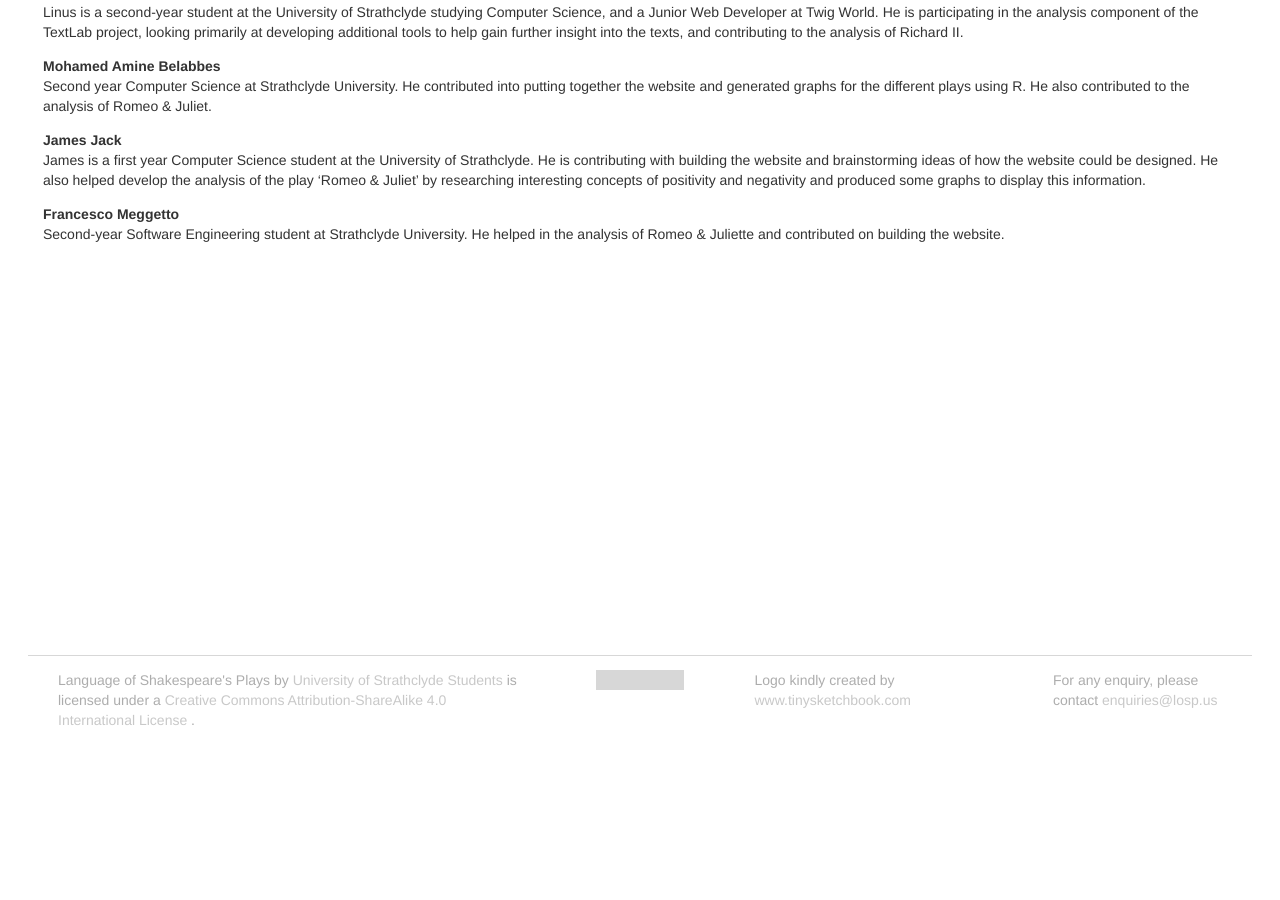
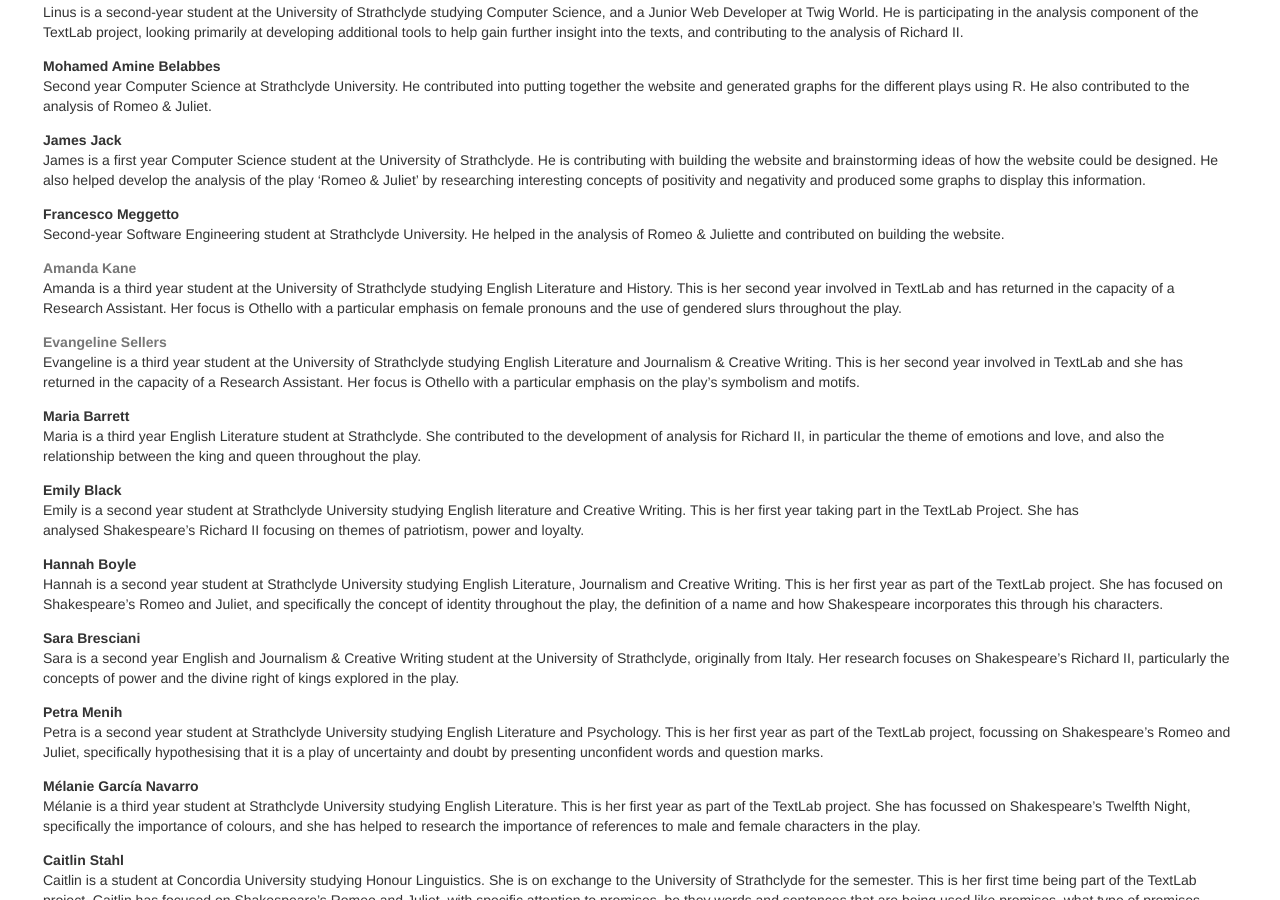
Before and after one commit to iahmed0/SU-LOSP.github.io, a Jekyll site: the page built from contributors.md, in a window 1280 px wide and 900 px high, scrolled down 426 px. Built offline with Jekyll 4.4.1, drawn with Linux system fonts in a browser that asks for light colours; before the commit the page ends 1170 px from its top, so only the background shows below that; some of the changed text lies outside the part shown; grey boxes are pictures that could not be loaded.

Commit message:
Update contributors

```diff
--- a/contributors.md
+++ b/contributors.md
@@ -2,7 +2,7 @@
 title: Contributors
 ---
 
-Rebecca Russell
+[Rebecca Russell](rebecca.e.russell.2013@uni.strath.ac.uk)
 : Rebecca is a third year student at Strathclyde University studying English
 Literature and Spanish. This is her second year as part of the TextLab project,
 returning this year as a Research Assistant. She has focussed on Shakespeare’s
@@ -27,7 +27,78 @@ into putting together the website and generated graphs for the different plays
 using R. He also contributed to the analysis of Romeo & Juliet.
 
 James Jack
-: James is a first year Computer Science student at the University of Strathclyde. He is contributing with building the website and brainstorming ideas of how the website could be designed. He also helped develop the analysis of the play ‘Romeo & Juliet’ by researching interesting concepts of positivity and negativity and produced some graphs to display this information.
+: James is a first year Computer Science student at the University of
+Strathclyde. He is contributing with building the website and brainstorming
+ideas of how the website could be designed. He also helped develop the analysis
+of the play ‘Romeo & Juliet’ by researching interesting concepts of positivity
+and negativity and produced some graphs to display this information.
 
 Francesco Meggetto
-: Second-year Software Engineering student at Strathclyde University. He helped in the analysis of Romeo & Juliette and contributed on building the website.
+: Second-year Software Engineering student at Strathclyde University. He helped
+in the analysis of Romeo & Juliette and contributed on building the website.
+
+[Amanda Kane](amanda.kane.2013@uni.strath.ac.uk)
+: Amanda is a third year student at the University of Strathclyde studying
+English Literature and History. This is her second year involved in TextLab and
+has returned in the capacity of a Research Assistant. Her focus is Othello with
+a particular emphasis on female pronouns and the use of gendered slurs
+throughout the play.
+
+
+[Evangeline Sellers](evangeline.sellers.2013@uni.strath.ac.uk)
+: Evangeline is a third year student at the University of Strathclyde studying
+English Literature and Journalism & Creative Writing. This is her second year
+involved in TextLab and she has returned in the capacity of a Research
+Assistant. Her focus is Othello with a particular emphasis on the play’s
+symbolism and motifs.
+
+
+Maria Barrett
+: Maria is a third year English Literature student at Strathclyde. She
+contributed to the development of analysis for Richard II, in particular the
+theme of emotions and love, and also the relationship between the king and queen
+throughout the play.
+
+Emily Black
+: Emily is a second year student at Strathclyde University studying English
+literature and Creative Writing. This is her first year taking part in the
+TextLab Project. She has analysed Shakespeare's Richard II focusing on themes of
+patriotism, power and loyalty.
+
+Hannah Boyle
+: Hannah is a second year student at Strathclyde University studying English
+Literature, Journalism and Creative Writing. This is her first year as part of
+the TextLab project. She has focused on Shakespeare’s Romeo and Juliet, and
+specifically the concept of identity throughout the play, the definition of a
+name and how Shakespeare incorporates this through his characters.
+
+Sara Bresciani
+: Sara is a second year English and Journalism & Creative Writing student at the
+University of Strathclyde, originally from Italy. Her research focuses on
+Shakespeare's Richard II, particularly the concepts of power and the divine
+right of kings explored in the play.
+
+Petra Menih
+: Petra is a second year student at Strathclyde University studying English
+Literature and Psychology. This is her first year as part of the TextLab
+project, focussing on Shakespeare’s Romeo and Juliet, specifically hypothesising
+that it is a play of uncertainty and doubt by presenting unconfident words and
+question marks.
+
+Mélanie García Navarro
+: Mélanie is a third year student at Strathclyde University studying English
+Literature. This is her first year as part of the TextLab project. She has
+focussed on Shakespeare’s Twelfth Night, specifically the importance of colours,
+and she has helped to research the importance of references to male and female
+characters in the play.
+
+Caitlin Stahl
+: Caitlin is a student at Concordia University studying Honour Linguistics. She
+is on exchange to the University of Strathclyde for the semester. This is her
+first time being part of the TextLab project. Caitlin has focused on
+Shakespeare’s Romeo and Juliet, with specific attention to promises, be they
+words and sentences that are being used like promises, what type of promises
+(made/kept, broken, other), and who is using the promises spoken of in the play.
+
+[Jonathan Hope](jonathan.r.hope@strath.ac.uk)
+: Professor of Literary Linguistics, University of Strathclyde
```
